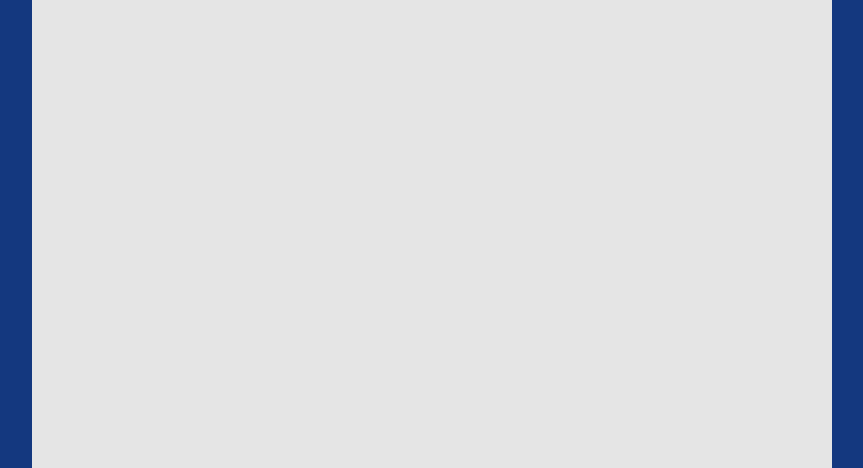
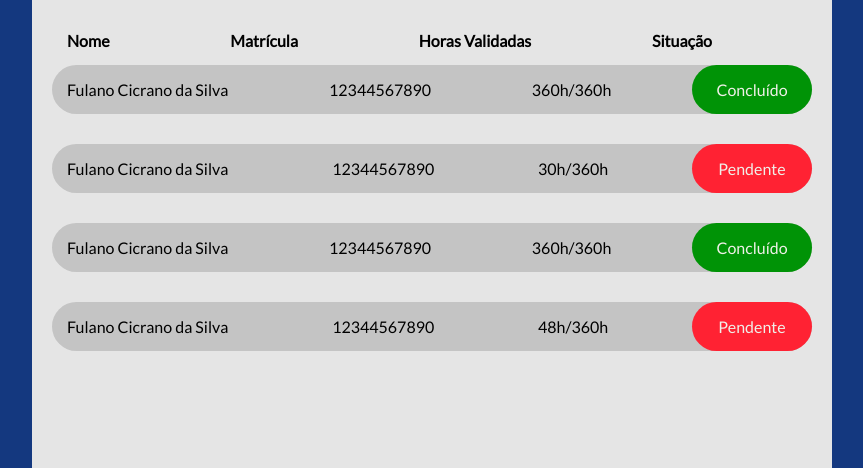
Before and after one commit to danvinicius/projeto-web0, a plain HTML site: page coordenacao/participantes.html in a window 1280 px wide. Shown: the part 254-722 px from the top of the page, without its empty margins (208-1071 px from the left). Drawn offline with Linux system fonts and the light colour scheme.

Commit message:
participantes coordenacao

```diff
--- a/coordenacao/participantes.html
+++ b/coordenacao/participantes.html
@@ -32,13 +32,51 @@
             <img src="../imagens/lupa.png" alt="" />
           </div>
           <li class="dropdown">
-            <span>Sair ></span>
+            <a href="../index.html"><span>Sair ></span></a>
           </li>
         </ul>
       </nav>
-      <main>
+      <main class="ver_participantes">
         <h1 id="titulo">Projetos Ativos<br /></h1>
         <br />
+        <div>
+          <p><b>Nome</b></p>
+          <p><b>Matrícula</b></p>
+          <p><b>Horas Validadas</b></p>
+          <p><b>Situação</b></p>
+        </div>
+        <div class="participante">
+          <p>Fulano Cicrano da Silva</p>
+          <p>12344567890</p>
+          <p>360h/360h</p>
+          <a href="./visualizar_solicitacao.html">
+            <div class="conclu">Concluído</div></a
+          >
+        </div>
+        <div class="participante">
+          <p>Fulano Cicrano da Silva</p>
+          <p>12344567890</p>
+          <p>30h/360h</p>
+          <a href="./visualizar_solicitacao.html">
+            <div class="pendente">Pendente</div></a
+          >
+        </div>
+        <div class="participante">
+          <p>Fulano Cicrano da Silva</p>
+          <p>12344567890</p>
+          <p>360h/360h</p>
+          <a href="./visualizar_solicitacao.html">
+            <div class="conclu">Concluído</div></a
+          >
+        </div>
+        <div class="participante">
+          <p>Fulano Cicrano da Silva</p>
+          <p>12344567890</p>
+          <p>48h/360h</p>
+          <a href="./visualizar_solicitacao.html">
+            <div class="pendente">Pendente</div></a
+          >
+        </div>
       </main>
       <footer>
         <address>
--- a/coordenacao/style.css
+++ b/coordenacao/style.css
@@ -0,0 +1,41 @@
+.participante {
+    background: #c4c4c4;
+    margin-bottom: 30px;
+}
+
+
+
+.ver_participantes > div {
+    display: flex;
+    padding: 15px 100px 15px 15px;
+    justify-content: space-between;
+    align-items: center;
+    border-radius: 30px;
+    position: relative;
+}
+
+.participantes > div:nth-of-type(1) {
+    justify-content: space-around;
+}
+
+.participante div {
+    height: 100%;
+    padding: 10px;
+    color: #f0f0e9;
+    border-radius: 30px;
+    position: absolute;
+    right: 0;
+    top: 0;
+    display: flex;
+    align-items: center;
+    justify-content: center;
+    width: 120px;
+}
+
+.conclu {
+    background: #009306;
+}
+
+.pendente {
+    background: #FF2233;
+}
```
